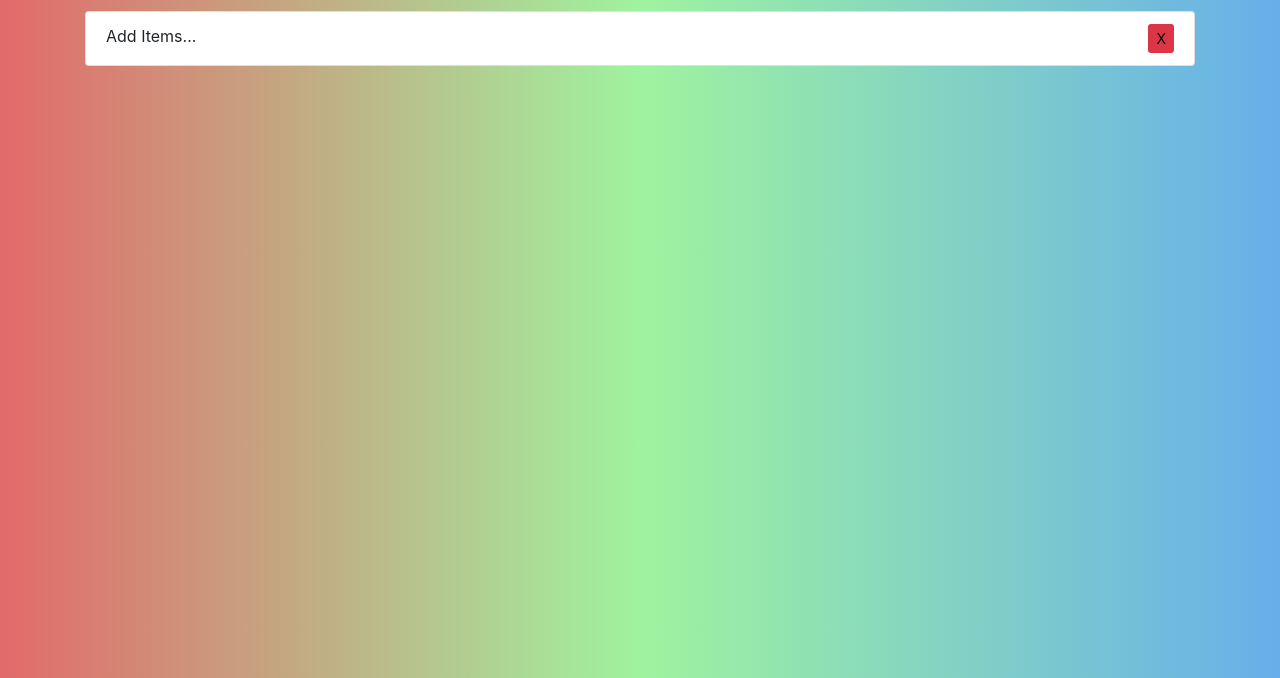
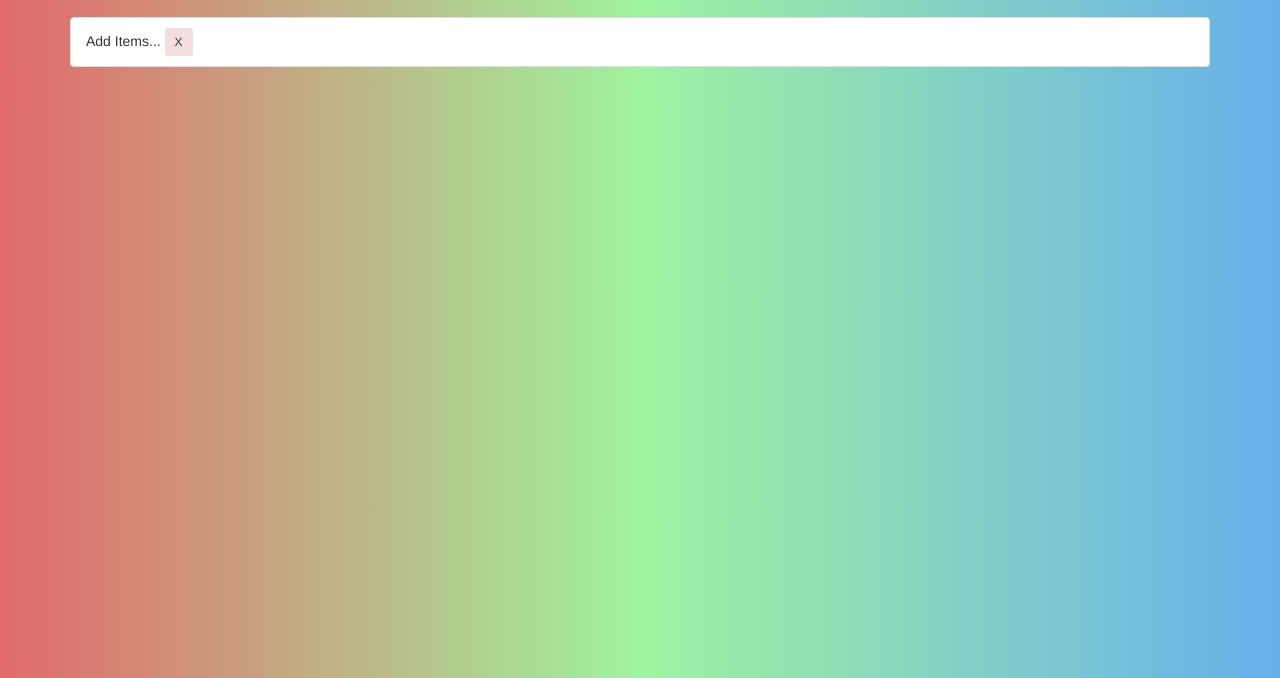
Before and after one commit to git-shashwat/Shopping-List, a plain HTML site: page index.html in a window 1280 px wide. Shown: the part 122-800 px from the top of the page. Drawn offline with nearby package versions, Linux system fonts and the light colour scheme.

Commit message:
Update index.html

```diff
--- a/index.html
+++ b/index.html
@@ -5,7 +5,7 @@
   <meta name="viewport" content="width=device-width, initial-scale=1.0">
   <meta http-equiv="X-UA-Compatible" content="ie=edge">
   <meta charset="UTF-8">
-  <link rel="stylesheet" href="bootstrap-4.3.1-dist/css/bootstrap.css">
+  <link rel="stylesheet" href="https://maxcdn.bootstrapcdn.com/bootstrap/3.3.7/css/bootstrap.min.css" integrity="sha384-BVYiiSIFeK1dGmJRAkycuHAHRg32OmUcww7on3RYdg4Va+PmSTsz/K68vbdEjh4u" crossorigin="anonymous">
   <link rel="stylesheet" href="DOM.css" type="text/css">
   <link rel="stylesheet" href="https://fonts.googleapis.com/icon?family=Material+Icons">
   <title>Shopping List</title>
```
